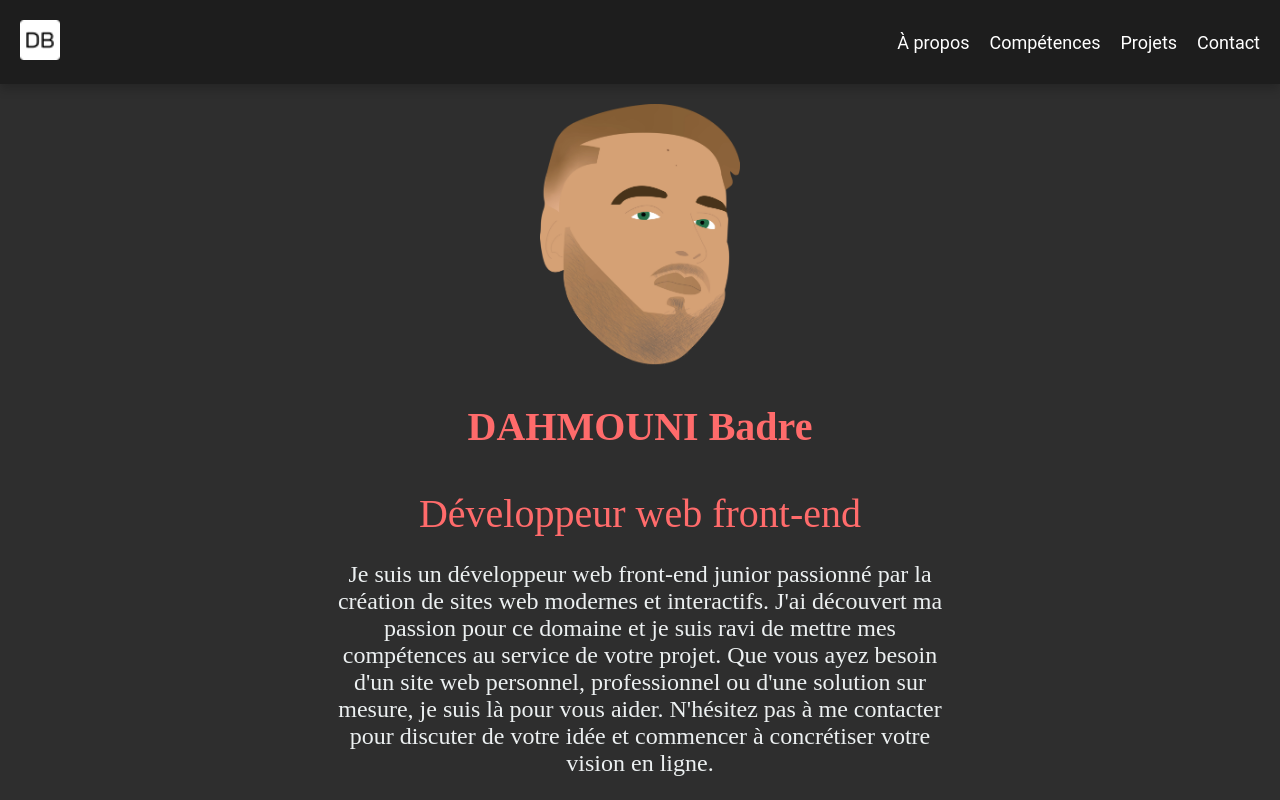
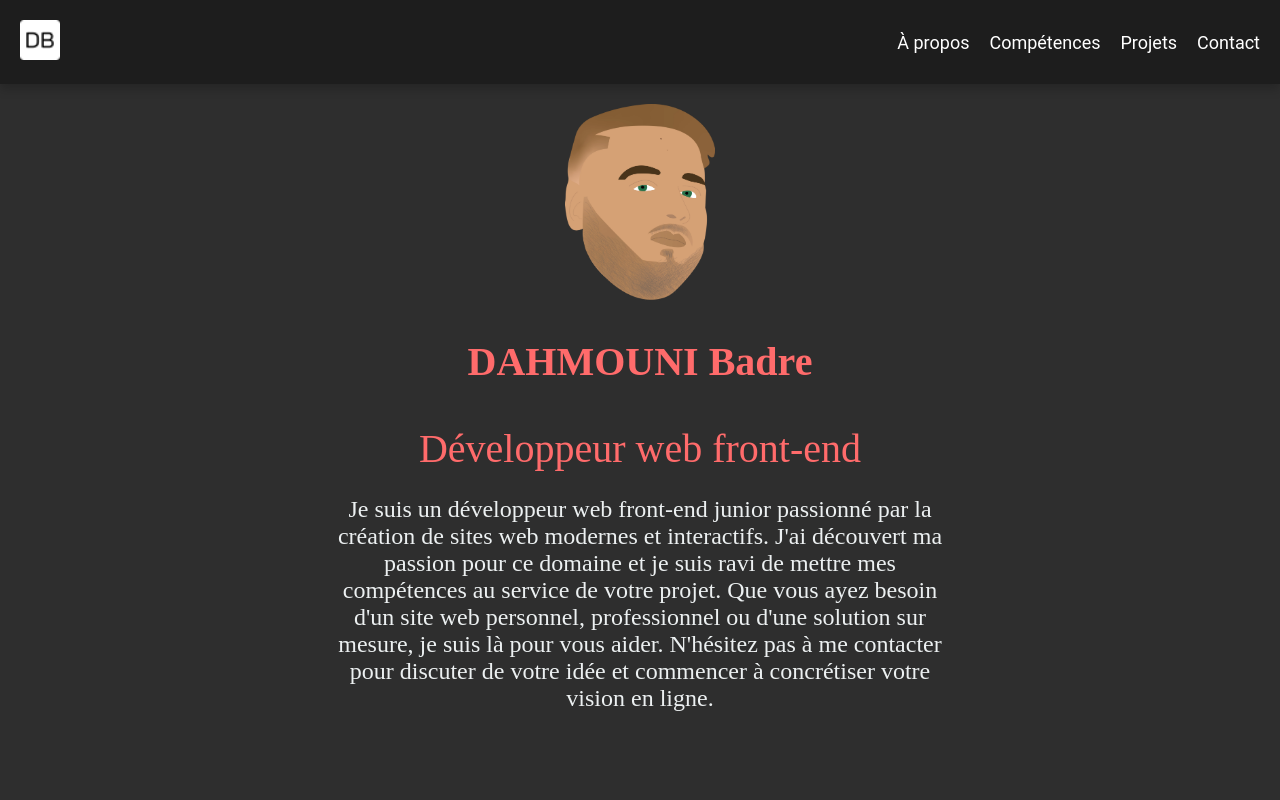
Before and after one commit to MisterBakka/bacode, a React (Create React App) app: page / in a window 1280 px wide. Shown: the top 800 px of the page. Built offline with nearby package versions, Linux system fonts and the light colour scheme.

Commit message:
taille portrait

```diff
--- a/src/components/About/About.css
+++ b/src/components/About/About.css
@@ -31,8 +31,8 @@ p  {
 
 .portrait {
   width: 50%;
-  max-width: 200px;
-  max-height: 300Px;
+  max-width: 150px;
+  max-height: 2500Px;
 }
 
 .show {
```
